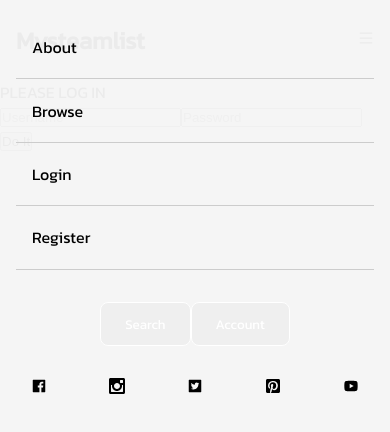
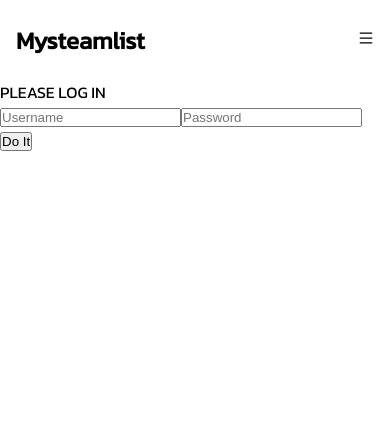
Before and after one commit to JimtheBurger/PoOOS-LargeProject, a React (Create React App) app in the folder frontend/: page / in a window 390 px wide. Shown: the top 432 px of the page. Built offline with nearby package versions, Linux system fonts and the light colour scheme.

Commit message:
Fixed Login and Register Buttons

```diff
--- a/frontend/src/components/LoginNavbar/LoginNavbar.js
+++ b/frontend/src/components/LoginNavbar/LoginNavbar.js
@@ -1,10 +1,13 @@
-import React from 'react';
+import React, { useState } from 'react';
 
 import './LoginNavbarStyles.css'
 import { useNavigate } from 'react-router-dom';
 
 function LoginNavbar()
 {
+   const [nav, setNav] = useState(false)
+   const handleNav = () => setNav(!nav)
+
    const navigate = useNavigate();
 
    const navigateLogin = () => {
@@ -13,26 +16,27 @@ function LoginNavbar()
    const navigateRegister = () => {
        navigate('/register');
    }
+
    return(
-    <div className="navbar">
+    <div className='navbar'>
       <div className="title">
         <h2>Mysteamlist</h2>
       </div>
       <ul className="nav-menu">
         <li>About</li>
         <li>Browse</li>
-        <li>Login</li>
-        <li>Register</li>
+        <li onClick={navigateRegister}>Register</li>
+        <li onClick={navigateRegister}>Login</li>
       </ul>
       <div className="nav-icons">
         <svg stroke="currentColor" fill="none" stroke-width="2" viewBox="0 0 24 24" stroke-linecap="round" stroke-linejoin="round" height="1em" width="1em" xmlns="http://www.w3.org/2000/svg"><circle cx="11" cy="11" r="8"></circle><line x1="21" y1="21" x2="16.65" y2="16.65"></line></svg>
         <svg stroke="currentColor" fill="currentColor" stroke-width="0" viewBox="0 0 16 16" height="1em" width="1em" xmlns="http://www.w3.org/2000/svg"><path fill-rule="evenodd" d="M13 14s1 0 1-1-1-4-6-4-6 3-6 4 1 1 1 1h10zm-9.995-.944v-.002.002zM3.022 13h9.956a.274.274 0 00.014-.002l.008-.002c-.001-.246-.154-.986-.832-1.664C11.516 10.68 10.289 10 8 10c-2.29 0-3.516.68-4.168 1.332-.678.678-.83 1.418-.832 1.664a1.05 1.05 0 00.022.004zm9.974.056v-.002.002zM8 7a2 2 0 100-4 2 2 0 000 4zm3-2a3 3 0 11-6 0 3 3 0 016 0z" clip-rule="evenodd"></path></svg>
       </div>
-      <div className="hamburger">
+      <div className="hamburger" onClick={handleNav}>
         <svg stroke="currentColor" fill="currentColor" stroke-width="0" viewBox="0 0 1024 1024" height="1em" width="1em" xmlns="http://www.w3.org/2000/svg"><path d="M904 160H120c-4.4 0-8 3.6-8 8v64c0 4.4 3.6 8 8 8h784c4.4 0 8-3.6 8-8v-64c0-4.4-3.6-8-8-8zm0 624H120c-4.4 0-8 3.6-8 8v64c0 4.4 3.6 8 8 8h784c4.4 0 8-3.6 8-8v-64c0-4.4-3.6-8-8-8zm0-312H120c-4.4 0-8 3.6-8 8v64c0 4.4 3.6 8 8 8h784c4.4 0 8-3.6 8-8v-64c0-4.4-3.6-8-8-8z"></path></svg>
       </div>
 
-      <div className="mobile-menu">
+      <div className={nav ? 'mobile-menu active' : 'mobile-menu'}>
         <ul className="mobile-nav">
           <li>About</li>
           <li>Browse</li>
--- a/frontend/src/components/LoginNavbar/LoginNavbarStyles.css
+++ b/frontend/src/components/LoginNavbar/LoginNavbarStyles.css
@@ -31,7 +31,7 @@ li {
     display: flex;
     flex-direction: column;
     width: 100%;
-    top: 0;
+    top: -100vh;
     left: 0;
     position: absolute;
     justify-content: space-between;
@@ -39,6 +39,10 @@ li {
     /*color: rgba(255, 255, 255, .95);*/
     background-color: #f5f5f5f5;
     transition: 0.3s;
+  }
+
+  .active {
+    top: 80px;
   }
 
   .mobile-menu li {
@@ -68,6 +72,11 @@ li {
     transition: 0.3s;
   }
 
+  .mobile-menu button {
+    margin: 1rem;
+    width: 90%;
+  }
+
   .nav-menu{
     display: none;
   }
```
